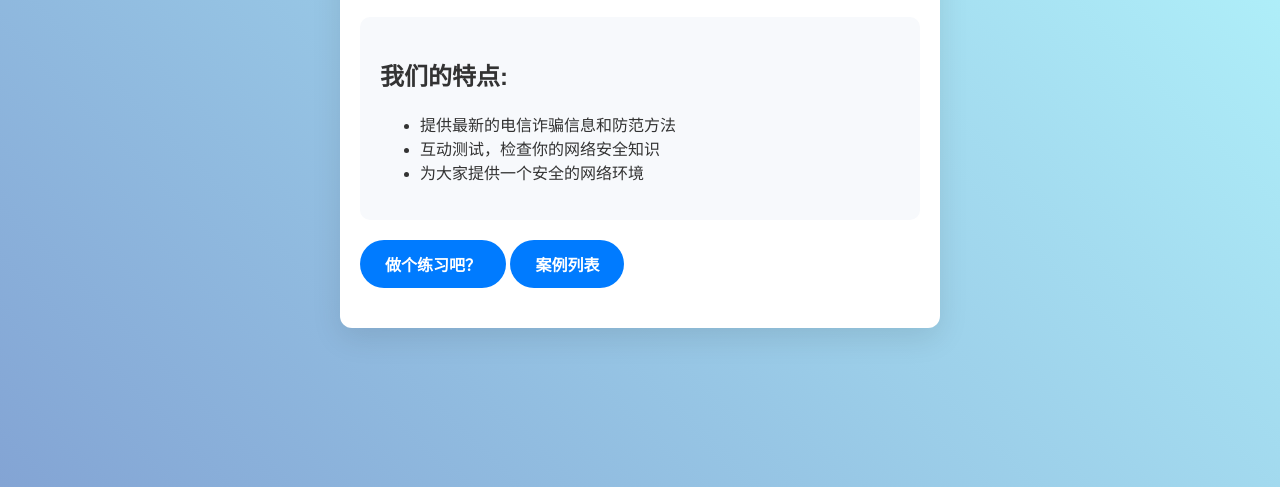
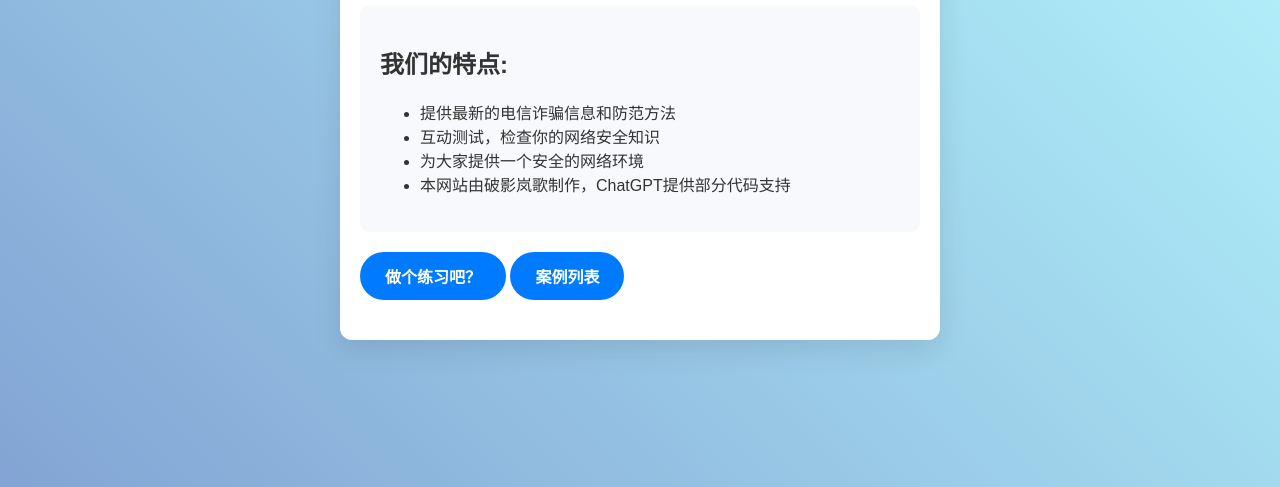
Before and after one commit to asdfk007/fanzha, a plain HTML site: page index.html in a window 1280 px wide. Shown: the part 313-800 px from the top of the page. Drawn offline with Linux system fonts and the light colour scheme; files whose address does not match are found by name.

Commit message:
增加了一条项目

```diff
--- a/index.html
+++ b/index.html
@@ -17,6 +17,7 @@
                 <li>提供最新的电信诈骗信息和防范方法</li>
                 <li>互动测试，检查你的网络安全知识</li>
                 <li>为大家提供一个安全的网络环境</li>
+				<li>本网站由破影岚歌制作，ChatGPT提供部分代码支持</li>
             </ul>
         </div>
 
```
